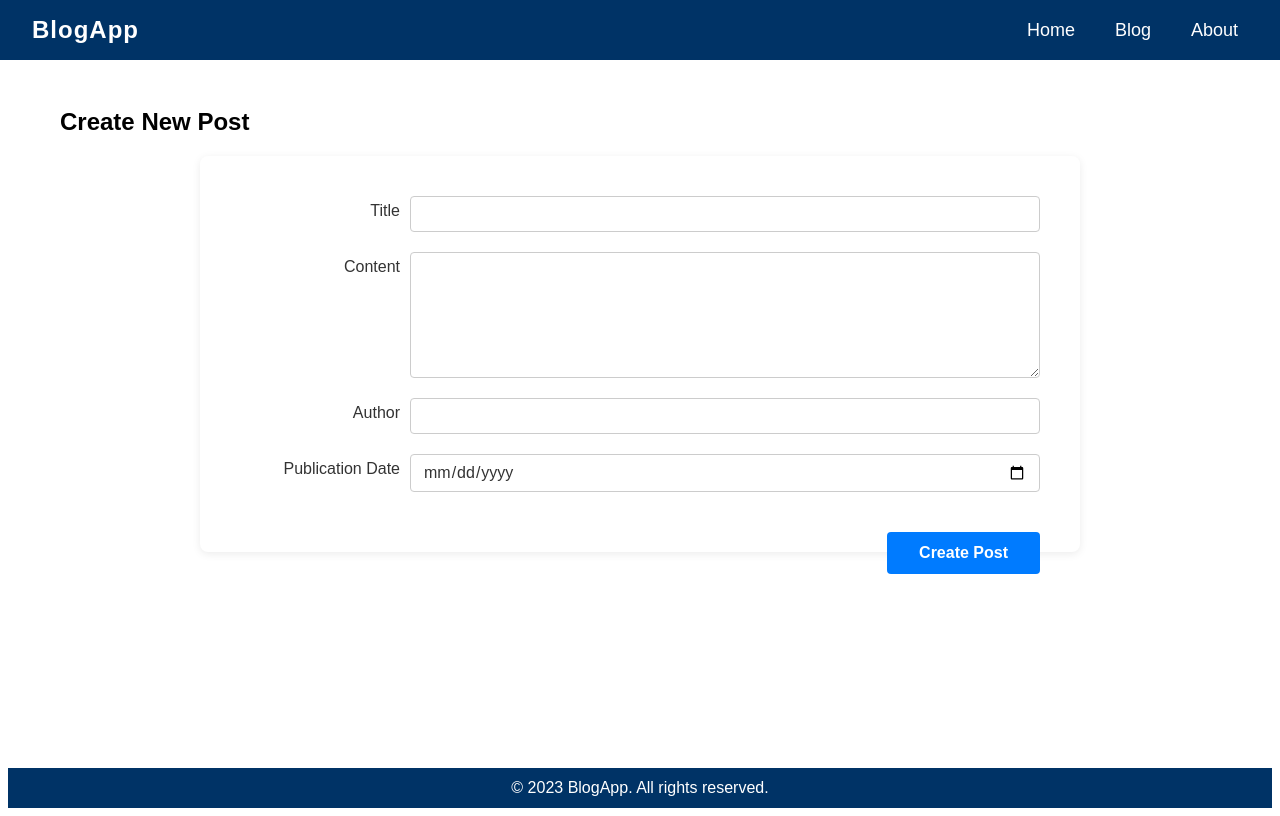
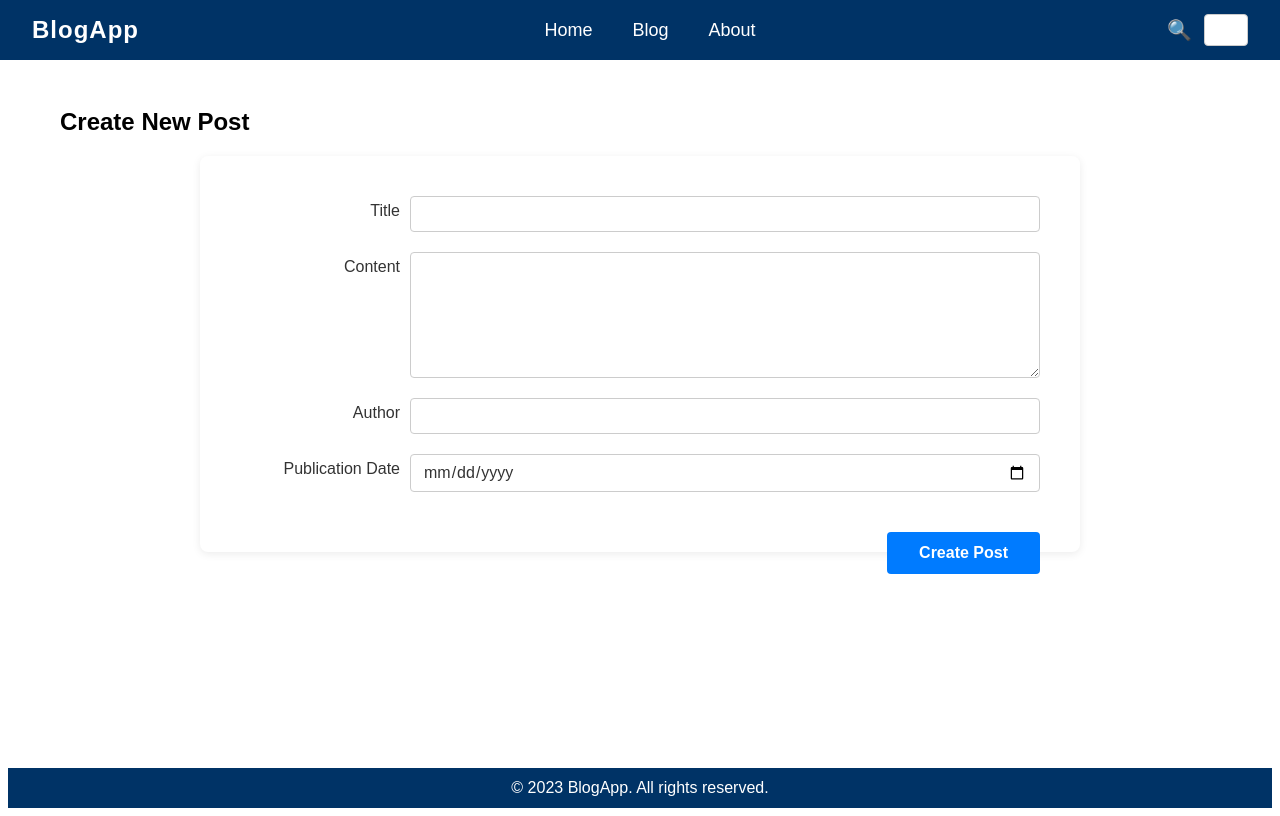
Before and after one commit to Sonali-b23/blog-post-listing, a React (Vite) app: page /create in a window 1280 px wide. Built offline with nearby package versions, Linux system fonts and the light colour scheme.

Commit message:
Implement search functionality (Challenge 7)

```diff
--- a/src/App.jsx
+++ b/src/App.jsx
@@ -57,6 +57,7 @@ function BlogPostDetailWrapper({ posts, comments, onAddComment }) {
 function App() {
   const [posts, setPosts] = useState(initialPosts);
   const [comments, setComments] = useState({});
+  const [searchQuery, setSearchQuery] = useState('');
 
   const handleCreate = (data) => {
     const newId = (posts.length + 1).toString();
@@ -100,11 +101,21 @@ function App() {
     }));
   };
 
+  // Search logic: filter posts by title or content, case-insensitive
+  const filteredPosts = posts.filter(post => {
+    if (!searchQuery.trim()) return true;
+    const q = searchQuery.trim().toLowerCase();
+    return (
+      post.title.toLowerCase().includes(q) ||
+      post.content.toLowerCase().includes(q)
+    );
+  });
+
   return (
     <Router>
-      <Layout>
+      <Layout onSearch={setSearchQuery}>
         <Routes>
-          <Route path="/" element={<BlogPostList posts={posts} onDelete={handleDelete} comments={comments} onAddComment={handleAddComment} />} />
+          <Route path="/" element={<BlogPostList posts={filteredPosts} onDelete={handleDelete} comments={comments} onAddComment={handleAddComment} searchQuery={searchQuery} />} />
           <Route path="/create" element={<BlogPostCreate onCreate={handleCreate} />} />
           <Route path="/edit/:postId" element={<BlogPostEdit posts={posts} onEdit={handleEdit} />} />
           <Route path="/posts/:postId" element={<BlogPostDetailWrapper posts={posts} comments={comments} onAddComment={handleAddComment} />} />
--- a/src/components/BlogPostItem/BlogPostItem.jsx
+++ b/src/components/BlogPostItem/BlogPostItem.jsx
@@ -7,7 +7,7 @@ import ConfirmationDialog from '../ConfirmationDialog/ConfirmationDialog';
 import CommentList from '../CommentSystem/CommentList';
 import CommentForm from '../CommentSystem/CommentForm';
 
-const BlogPostItem = ({ id, title, summary, date, url, onDelete, comments, onAddComment }) => {
+const BlogPostItem = ({ id, title, summary, date, url, onDelete, comments, onAddComment, searchQuery }) => {
   const [showDialog, setShowDialog] = useState(false);
   const [deleting, setDeleting] = useState(false);
 
@@ -24,12 +24,28 @@ const BlogPostItem = ({ id, title, summary, date, url, onDelete, comments, onAdd
     setShowDialog(false);
   };
 
+  const highlightSnippet = (text, query) => {
+    if (!query) return text;
+    const parts = text.split(new RegExp(`(${query})`, 'gi'));
+    return parts.map((part, index) =>
+      part.toLowerCase() === query.toLowerCase() ? (
+        <span key={index} className={styles.highlight}>
+          {part}
+        </span>
+      ) : (
+        part
+      )
+    );
+  };
+
   return (
     <article className={styles.blogPostItem}>
       <Link to={url} className={styles.titleLink}>
         <h2 className={styles.title}>{title}</h2>
       </Link>
-      <p className={styles.summary}>{summary}</p>
+      <p className={styles.summary}>
+        {highlightSnippet(summary, searchQuery)}
+      </p>
       <p className={styles.date}>Published on {formattedDate}</p>
       <div style={{ display: 'flex', gap: 8 }}>
         <Link to={`/edit/${id}`} className={styles.editButton}>Edit</Link>
--- a/src/components/BlogPostList/BlogPostList.jsx
+++ b/src/components/BlogPostList/BlogPostList.jsx
@@ -3,11 +3,11 @@ import PropTypes from 'prop-types';
 import BlogPostItem from '../BlogPostItem/BlogPostItem';
 import styles from './BlogPostList.module.css';
 
-const BlogPostList = ({ posts, onDelete, comments, onAddComment }) => {
+const BlogPostList = ({ posts, onDelete, comments, onAddComment, searchQuery }) => {
   if (!posts || posts.length === 0) {
     return (
-      <div className={styles.emptyState}>
-        <p>No blog posts available.</p>
+      <div className={styles.emptyState} aria-live="polite">
+        <p>No blog posts available{searchQuery ? ' for this search.' : '.'}</p>
       </div>
     );
   }
--- a/src/components/Layout/Layout.jsx
+++ b/src/components/Layout/Layout.jsx
@@ -2,10 +2,10 @@ import React from 'react';
 import NavBar from '../NavBar/NavBar';
 import styles from './Layout.module.css';
 
-const Layout = ({ children }) => (
+const Layout = ({ children, onSearch }) => (
   <div className={styles.layout}>
     <header>
-      <NavBar />
+      <NavBar onSearch={onSearch} />
     </header>
     <main className={styles.main}>{children}</main>
     <footer className={styles.footer}>
--- a/src/components/NavBar/NavBar.jsx
+++ b/src/components/NavBar/NavBar.jsx
@@ -1,8 +1,9 @@
 import React, { useState } from 'react';
 import { Link } from 'react-router-dom';
 import styles from './NavBar.module.css';
+import SearchBar from '../SearchBar/SearchBar';
 
-const NavBar = () => {
+const NavBar = ({ onSearch }) => {
   const [isMobileMenuOpen, setIsMobileMenuOpen] = useState(false);
   const toggleMobileMenu = () => setIsMobileMenuOpen((open) => !open);
   const closeMenu = () => setIsMobileMenuOpen(false);
@@ -14,6 +15,9 @@ const NavBar = () => {
         <Link to="/" onClick={closeMenu}>Home</Link>
         <Link to="/" onClick={closeMenu}>Blog</Link>
         <Link to="/about" onClick={closeMenu}>About</Link>
+      </div>
+      <div className={styles.searchBarWrapper}>
+        <SearchBar onSearch={onSearch} />
       </div>
       <button
         className={styles.hamburger}
--- /dev/null
+++ b/src/components/SearchBar/SearchBar.jsx
@@ -0,0 +1,64 @@
+import React, { useState } from 'react';
+import styles from './SearchBar.module.css';
+
+const SearchBar = ({ onSearch }) => {
+  const [query, setQuery] = useState('');
+  const [expanded, setExpanded] = useState(false);
+
+  const handleInput = (e) => {
+    setQuery(e.target.value);
+    onSearch(e.target.value);
+  };
+
+  const handleSubmit = (e) => {
+    e.preventDefault();
+    onSearch(query);
+  };
+
+  const handleExpand = () => setExpanded(true);
+  const handleCollapse = () => {
+    setExpanded(false);
+    setQuery('');
+    onSearch('');
+  };
+
+  return (
+    <form className={styles.searchForm} onSubmit={handleSubmit} role="search" aria-label="Search posts">
+      <label htmlFor="search-input" className={styles.srOnly}>Search posts</label>
+      <div className={styles.inputWrapper + (expanded ? ' ' + styles.expanded : '')}>
+        <button
+          type="button"
+          className={styles.iconButton}
+          aria-label="Open search"
+          onClick={handleExpand}
+          tabIndex={expanded ? -1 : 0}
+        >
+          <span className={styles.icon} aria-hidden="true">🔍</span>
+        </button>
+        <input
+          id="search-input"
+          className={styles.input}
+          type="text"
+          placeholder="Search posts..."
+          value={query}
+          onChange={handleInput}
+          onFocus={handleExpand}
+          style={{ display: expanded ? 'block' : '', width: expanded ? '200px' : '0' }}
+          aria-label="Search posts"
+        />
+        {expanded && (
+          <button
+            type="button"
+            className={styles.cancelButton}
+            onClick={handleCollapse}
+            aria-label="Cancel search"
+          >
+            Cancel
+          </button>
+        )}
+      </div>
+    </form>
+  );
+};
+
+export default SearchBar;
--- /dev/null
+++ b/src/components/SearchBar/SearchBar.module.css
@@ -0,0 +1,65 @@
+.searchForm {
+  display: flex;
+  align-items: center;
+  margin-left: auto;
+}
+.inputWrapper {
+  display: flex;
+  align-items: center;
+  position: relative;
+}
+.input {
+  font-size: 16px;
+  padding: 6px 32px 6px 10px;
+  border: 1px solid #ccc;
+  border-radius: 4px;
+  width: 0;
+  transition: width 0.3s;
+  outline: none;
+  background: #fff;
+  color: #222;
+}
+.expanded .input {
+  width: 220px;
+  border-color: #007bff;
+  box-shadow: 0 0 0 2px #007bff33;
+}
+.iconButton {
+  background: none;
+  border: none;
+  cursor: pointer;
+  font-size: 20px;
+  margin-right: 6px;
+  color: #007bff;
+  outline: none;
+}
+.cancelButton {
+  background: none;
+  border: none;
+  color: #007bff;
+  font-size: 15px;
+  margin-left: 6px;
+  cursor: pointer;
+}
+.srOnly {
+  position: absolute;
+  width: 1px;
+  height: 1px;
+  padding: 0;
+  margin: -1px;
+  overflow: hidden;
+  clip: rect(0,0,0,0);
+  border: 0;
+}
+@media (max-width: 768px) {
+  .input {
+    width: 0;
+    min-width: 0;
+    font-size: 15px;
+  }
+  .expanded .input {
+    width: 100vw;
+    min-width: 0;
+    max-width: 100vw;
+  }
+}
```
